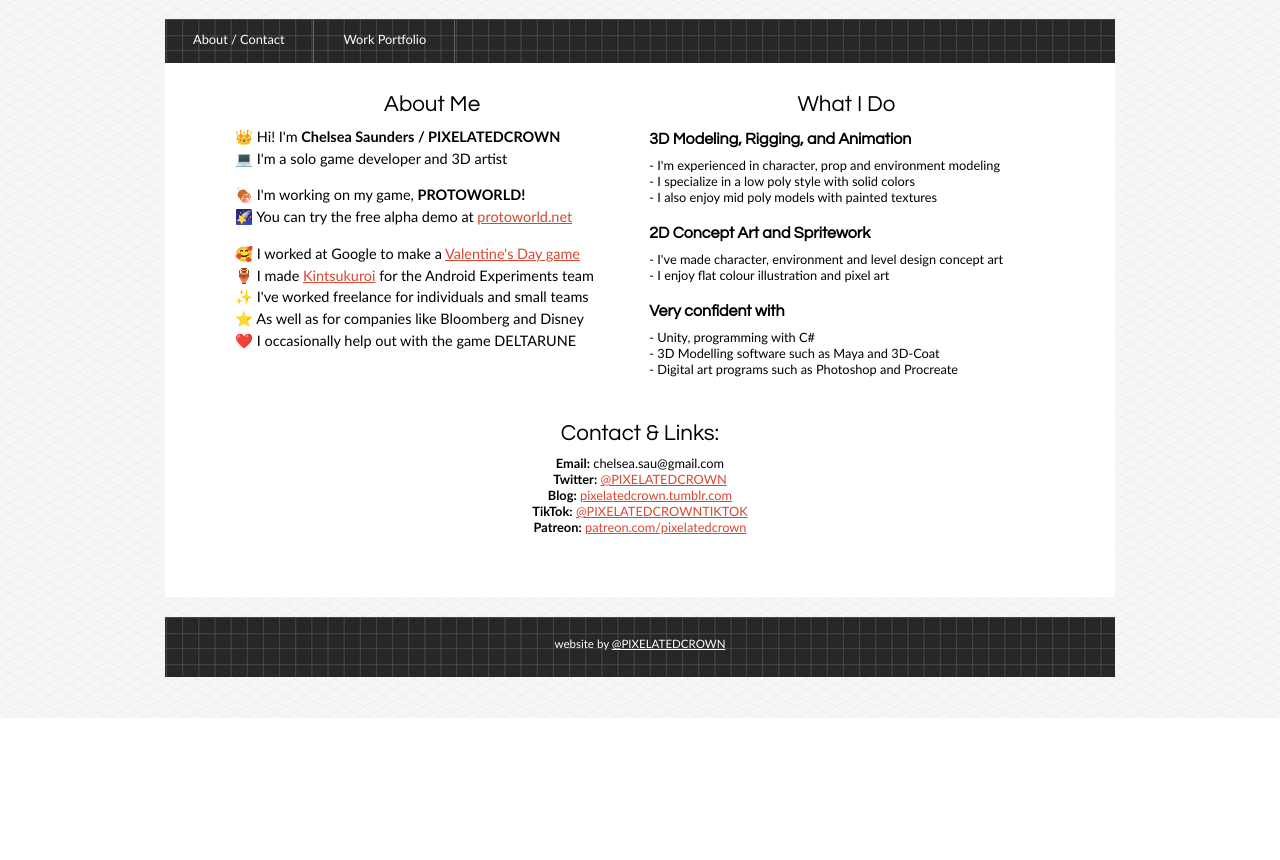
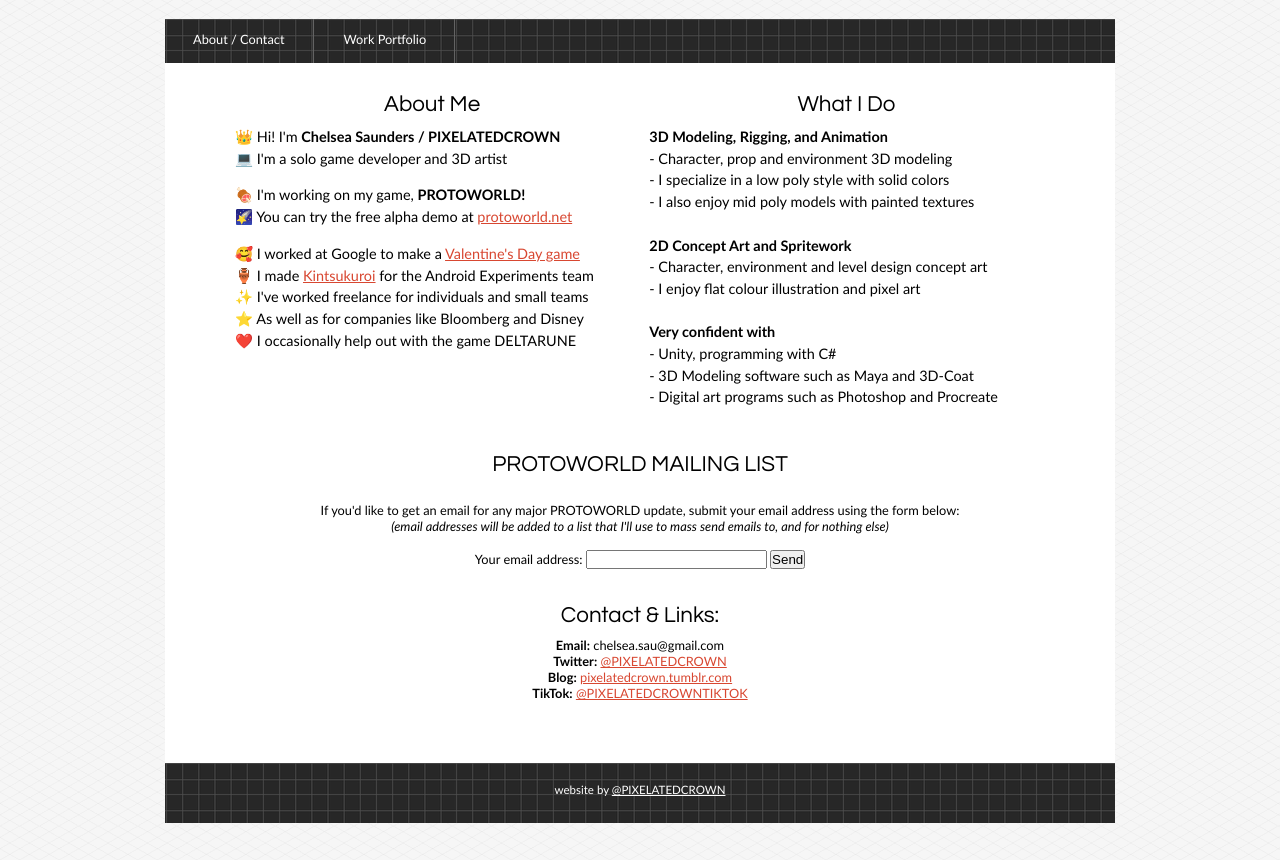
Before and after one commit to pixelatedcrown/website, a plain HTML site: page index.html in a window 1280 px wide. Shown: the part 82-942 px from the top of the page. Before the commit the page ends 800 px from the top, so only its background shows below. Drawn offline with Linux system fonts and the light colour scheme.

Commit message:
Mailing List

```diff
--- a/index.html
+++ b/index.html
@@ -6,13 +6,13 @@
     <script async src="https://www.googletagmanager.com/gtag/js?id=UA-170194330-1"></script>
     <script>
         window.dataLayer = window.dataLayer || [];
-  function gtag(){dataLayer.push(arguments);}
+        function gtag() { dataLayer.push(arguments); }
         gtag('js', new Date());
 
         gtag('config', 'UA-170194330-1');
     </script>
 
-  <title>About / Contact</title>
+    <title>Portfolio</title>
     <link rel="stylesheet" type="text/css" href="./style/style.css" />
 </head>
 
@@ -27,7 +27,6 @@
             </div>
             <div id="menubar">
                 <ul id="menu">
-          <!-- put class="selected" in the li tag for the selected page - to highlight which page you're on -->
                     <li><a href="/">About / Contact </a></li>
                     <li><a href="/portfolio">Work Portfolio</a></li>
                 </ul>
@@ -38,7 +37,7 @@
             <!-- main content -->
             <div id="content">
 
-<div class="blurb"></div>
+                <div class="blurb">
 
                     <div class="row">
                         <div class="column" style="background-color:#FFFFFF;">
@@ -46,10 +45,13 @@
                                 <h1>About Me</h1>
                             </center>
 
-        <p>👑 Hi! I'm <b>Chelsea Saunders / PIXELATEDCROWN</b>
-        <br>💻 I'm a solo game developer and 3D artist</p>
+                            <p>
+                                👑 Hi! I'm <b>Chelsea Saunders / PIXELATEDCROWN</b>
+                                <br>💻 I'm a solo game developer and 3D artist
+                            </p>
 
-        <p>🍖 I'm working on my game, <b>PROTOWORLD!</b>
+                            <p>
+                                🍖 I'm working on my game, <b>PROTOWORLD!</b>
                                 <br>🌠 You can try the free alpha demo at <a href="https://chelseasaunders.com/protoworld">protoworld.net</a>
 
                             <p>
@@ -65,21 +67,44 @@
                             <center>
                                 <h1>What I Do</h1>
                             </center>
-        <h3>3D Modeling, Rigging, and Animation</h3>
-        - I'm experienced in character, prop and environment modeling
+                            <p>
+                                <b>3D Modeling, Rigging, and Animation</b>
+                                <br>- Character, prop and environment 3D modeling
                                 <br>- I specialize in a low poly style with solid colors
                                 <br>- I also enjoy mid poly models with painted textures
-        <p>
-            <h3>2D Concept Art and Spritework</h3>
-            - I've made character, environment and level design concept art
+                                <br><br>
+                                <b>2D Concept Art and Spritework</b>
+                                <br>- Character, environment and level design concept art
                                 <br>- I enjoy flat colour illustration and pixel art
-        <p>
-            <h3>Very confident with</h3>
-            - Unity, programming with C#
-            <br>- 3D Modelling software such as Maya and 3D-Coat
+                                <br><br>
+                                <b>Very confident with</b>
+                                <br>- Unity, programming with C#
+                                <br>- 3D Modeling software such as Maya and 3D-Coat
                                 <br>- Digital art programs such as Photoshop and Procreate
+                            </p>
                         </div>
                     </div>
+
+                    <p>
+
+                        <center>
+                            <h1>PROTOWORLD MAILING LIST</h1>
+                            <br>If you'd like to get an email for any major PROTOWORLD update, submit your email address using the form below:
+                            <br><i>(email addresses will be added to a list that I'll use to mass send emails to, and for nothing else)</i>
+                            <form action="https://formspree.io/f/mjvzjbpz"
+                                  method="POST">
+                                <br> <label>
+                                    Your email address:
+                                    <input type="email" name="email">
+                                </label>
+                                <!--<label>
+                    Your message:
+                    <textarea name="message"></textarea>
+                </label>-->
+                                <!-- your other form fields go here -->
+                                <button type="submit">Send</button>
+                            </form>
+                        </center>
 
                         <center>
                             <p><p>
@@ -88,14 +113,15 @@
                                 <br><b>Twitter:</b> <a href="https://twitter.com/PIXELATEDCROWN">@PIXELATEDCROWN</a>
                                 <br><b>Blog:</b> <a href="https://pixelatedcrown.tumblr.com/">pixelatedcrown.tumblr.com</a>
                                 <br><b>TikTok:</b> <a href="https://www.tiktok.com/@pixelatedcrowntiktok">@PIXELATEDCROWNTIKTOK</a>
-    <br><b>Patreon:</b> <a href="https://www.patreon.com/pixelatedcrown">patreon.com/pixelatedcrown</a>
-</p></p>
+                            </p>
+                    </p>
                     </center>
 
                     <br>
                     <br>
 
                 </div><!-- /.blurb -->
+
 
             </div>
         </div>
```
Also changed, not shown: portfolio.html (+0 -1 lines). Lines whose indentation alone changed are shown as unchanged.
